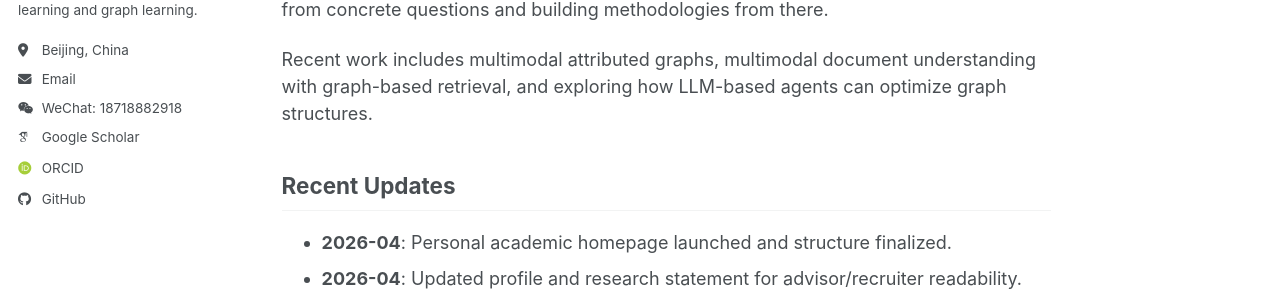
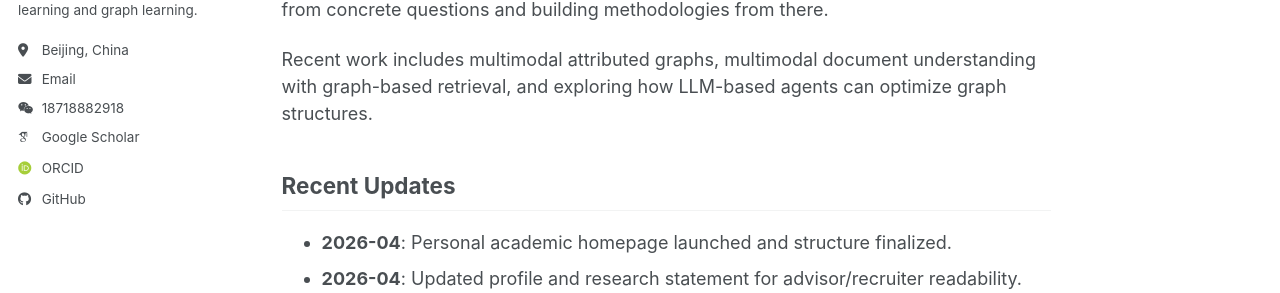
Before and after one commit to laonuo2004/laonuo2004.github.io, a Jekyll site: the page built from _pages/about.md, in a window 1280 px wide. Shown: the part 378-671 px from the top of the page. Built offline with Jekyll 4.4.1, drawn with Linux system fonts in a browser that asks for light colours; some web fonts are replaced; a script bundle is joined from its source files by our own code; library files that are not in the unit come from our copies.

Commit message:
minor edit

```diff
--- a/_includes/author-profile.html
+++ b/_includes/author-profile.html
@@ -37,7 +37,7 @@
         <li><a href="mailto:{{ author.email }}"><i class="fas fa-fw fa-envelope icon-pad-right" aria-hidden="true"></i>{{ site.data.ui-text[site.locale].email_label | default: "Email" }}</a></li>
       {% endif %}
       {% if author.wechat %}
-        <li><i class="fab fa-fw fa-weixin icon-pad-right" aria-hidden="true"></i>WeChat: {{ author.wechat }}</li>
+        <li><i class="fab fa-fw fa-weixin icon-pad-right" aria-hidden="true"></i>{{ author.wechat }}</li>
       {% endif %}
 
       <!-- Font Awesome and Academicons icons / Academic websites -->
```
